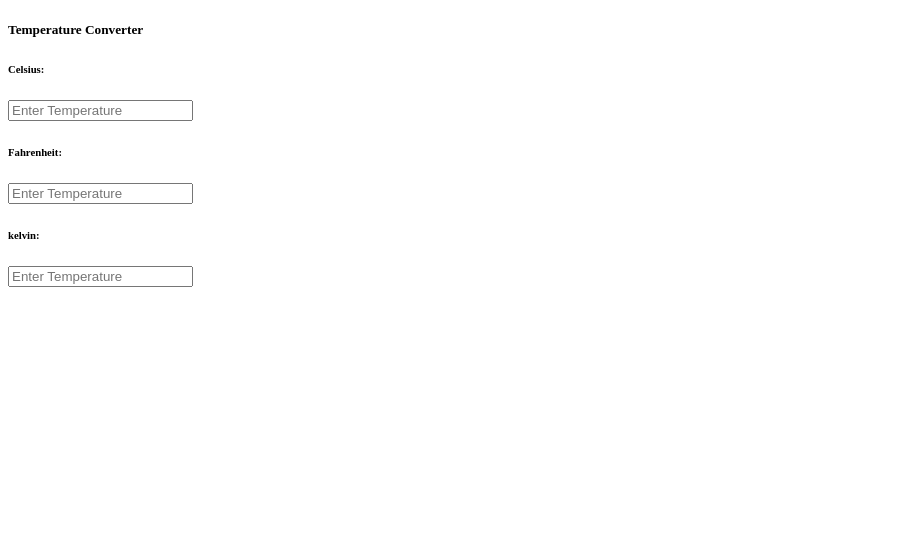
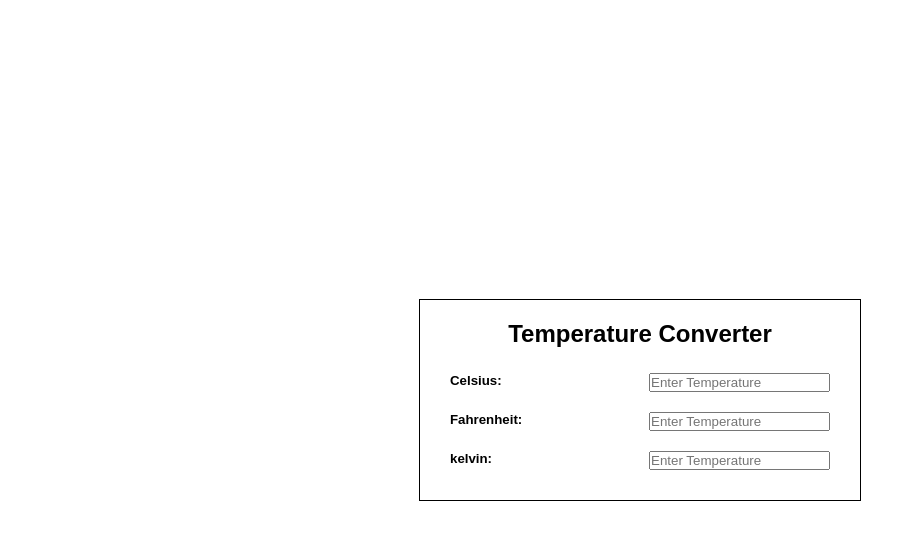
Before and after one commit to Journeyj135/Temperature-Converter, a plain HTML site: page index.html in a window 1280 px wide. Shown: the whole page, without its empty margins (0-916 px from the left). Drawn offline with Linux system fonts and the light colour scheme.

Commit message:
Reconfigure structure

```diff
--- a/index.html
+++ b/index.html
@@ -4,22 +4,25 @@
     <meta charset="UTF-8" />
     <meta name="viewport" content="width=device-width, initial-scale=1.0" />
     <title>Temperature Converter</title>
+    <link rel="stylesheet" href="styles.css" />
   </head>
   <body>
     <div class="container">
+      <div>
         <div class="temp-container">
-        <h5>Temperature Converter</h5>
+          <h2 id="header">Temperature Converter</h2>
           <div class="celsius">
-          <h6>Celsius:</h6>
+            <h5>Celsius:</h5>
             <input id="celsius-temp" placeholder="Enter Temperature" />
           </div>
           <div class="Fahrenheit">
-          <h6>Fahrenheit:</h6>
+            <h5>Fahrenheit:</h5>
             <input id="Fahrenheit-temp" placeholder="Enter Temperature" />
           </div>
           <div class="kelvin">
-          <h6>kelvin:</h6>
+            <h5>kelvin:</h5>
             <input id="kelvin-temp" placeholder="Enter Temperature" />
+          </div>
         </div>
       </div>
     </div>
```
Lines whose indentation alone changed are shown as unchanged.
